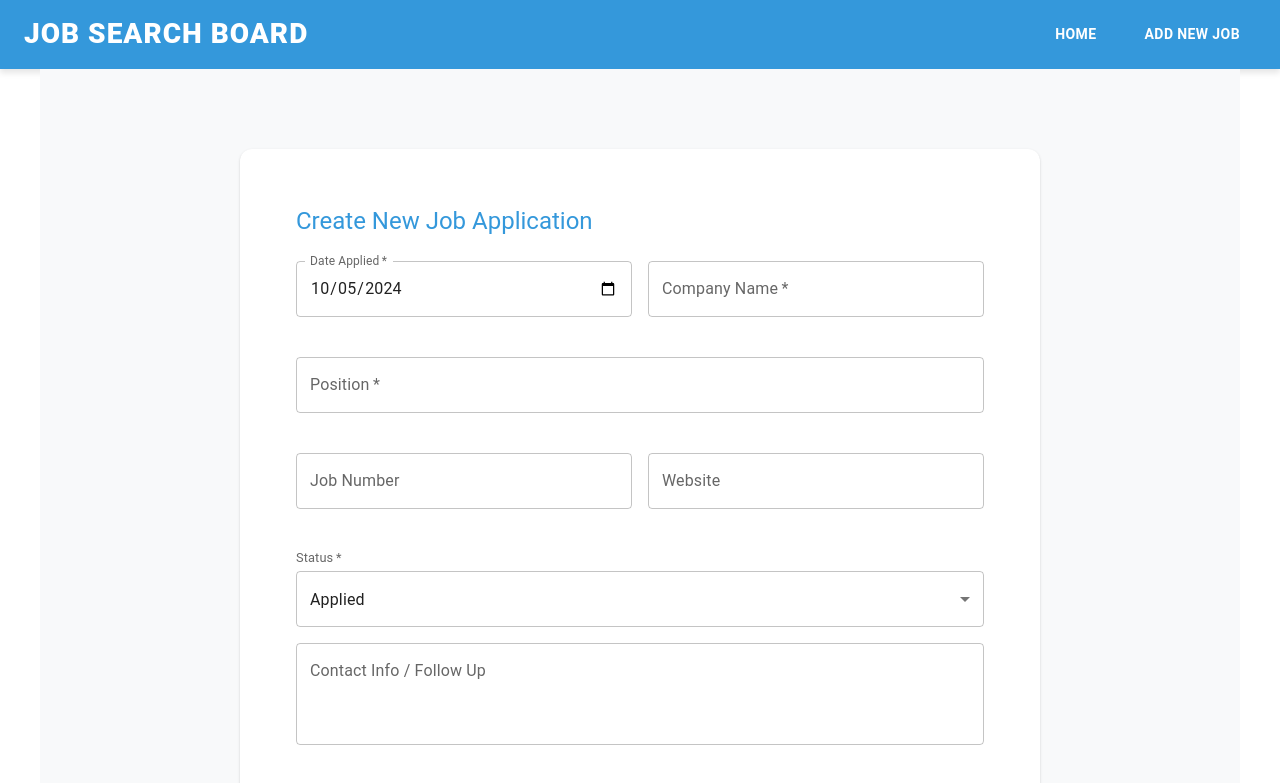
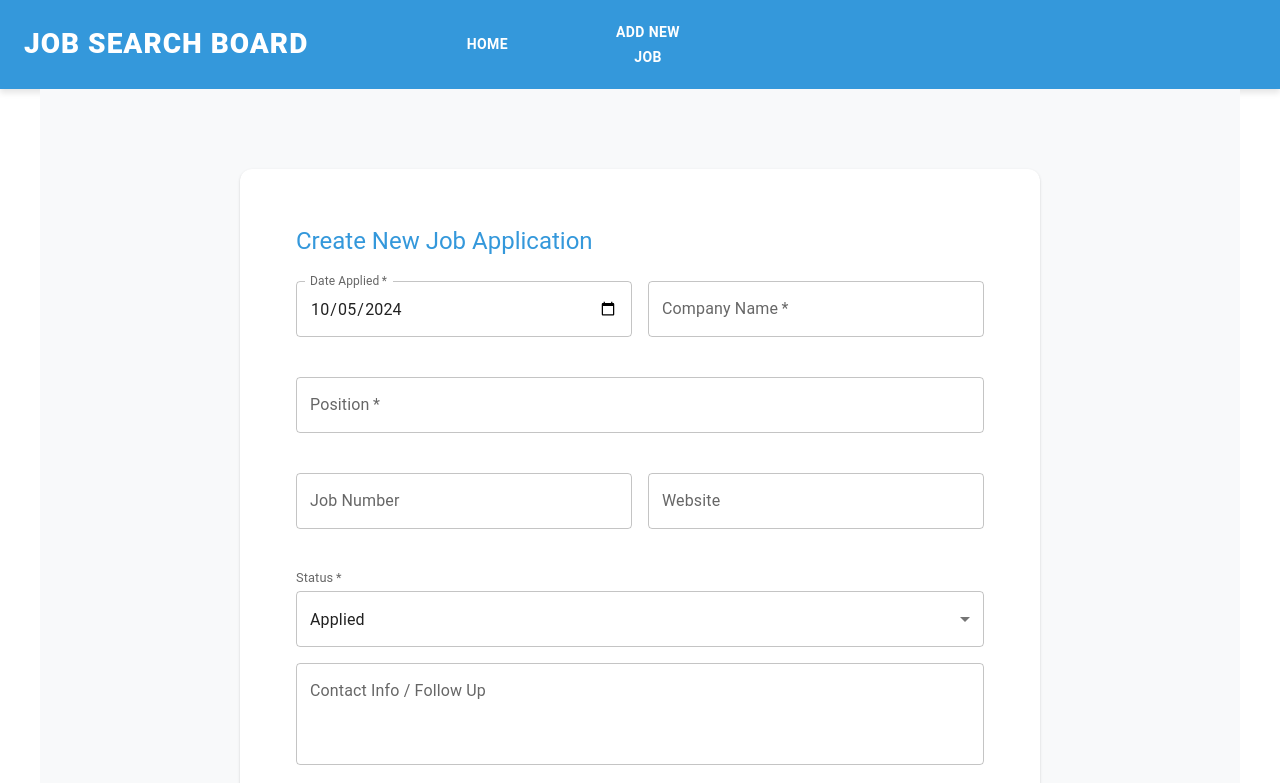
Before and after one commit to igordon215/JobSearchApp_Frontend, a React (Create React App) app: page /new in a window 1280 px wide. Shown: the top 783 px of the page. Built offline with nearby package versions, Linux system fonts and the light colour scheme.

Commit message:
3rd CSS change

```diff
--- a/src/App.tsx
+++ b/src/App.tsx
@@ -1,6 +1,6 @@
 import React from 'react';
 import { BrowserRouter as Router, Route, Routes, Link } from 'react-router-dom';
-import { AppBar, Toolbar, Typography, Container, Button, Box } from '@mui/material';
+import { AppBar, Toolbar, Typography, Container, Button, Grid } from '@mui/material';
 import JobList from './components/JobList';
 import JobForm from './components/JobForm';
 import JobDetails from './components/JobDetails';
@@ -12,17 +12,30 @@ const App: React.FC = () => {
       <div className="App">
         <AppBar position="static">
           <Toolbar>
+            <Grid container alignItems="center">
+              <Grid item xs={4}>
                 <Typography variant="h6" component="div" className="app-title">
                   Job Search Board
                 </Typography>
-            <Box>
+              </Grid>
+              <Grid item xs={4}>
+                <Grid container alignItems="center">
+                  <Grid item xs={4}>
                     <Button component={Link} to="/" color="inherit">
                       Home
                     </Button>
+                  </Grid>
+                  <Grid item xs={4} style={{ textAlign: 'center' }}>
                     <Button component={Link} to="/new" color="inherit">
-                Add New Job
+                      ADD NEW JOB
                     </Button>
-            </Box>
+                  </Grid>
+                  <Grid item xs={4}>
+                    {/* Empty grid item for balance */}
+                  </Grid>
+                </Grid>
+              </Grid>
+            </Grid>
           </Toolbar>
         </AppBar>
         <Container maxWidth="lg" className="main-content fade-in">
--- a/src/components/JobList.tsx
+++ b/src/components/JobList.tsx
@@ -46,13 +46,18 @@ const JobList: React.FC = () => {
 
   return (
     <Box sx={{ padding: '24px' }}>
-      <Typography variant="h4" component="h1" sx={{ textAlign: 'center', marginBottom: '24px', color: '#2196f3' }}>
+      <Typography
+        variant="h4"
+        component="h1"
+        className="job-applications-title"
+        sx={{ marginBottom: '48px' }}
+      >
         Job Applications
       </Typography>
       <Box sx={{
         display: 'grid',
         gridTemplateColumns: 'repeat(3, 1fr)',
-        gap: '16px',
+        gap: '24px',
         justifyContent: 'center'
       }}>
         {jobApplications.map((job) => (
--- a/src/index.css
+++ b/src/index.css
@@ -10,21 +10,20 @@
   --box-shadow: 0 8px 16px rgba(0, 0, 0, 0.1);
 }
 
+/* Improved Typography */
 body {
   margin: 0;
-  font-family: 'Inter', -apple-system, BlinkMacSystemFont, 'Segoe UI', 'Roboto', 'Oxygen',
-    'Ubuntu', 'Cantarell', 'Fira Sans', 'Droid Sans', 'Helvetica Neue',
-    sans-serif;
+  font-family: 'Roboto', 'Segoe UI', 'Helvetica Neue', Arial, sans-serif;
   -webkit-font-smoothing: antialiased;
   -moz-osx-font-smoothing: grayscale;
   background-color: var(--background-color);
   color: var(--text-color);
-  line-height: 1.8;
+  line-height: 1.6;
+  font-size: 16px;
 }
 
 code {
-  font-family: source-code-pro, Menlo, Monaco, Consolas, 'Courier New',
-    monospace;
+  font-family: 'Source Code Pro', Menlo, Monaco, Consolas, 'Courier New', monospace;
 }
 
 .container {
@@ -62,11 +61,24 @@ code {
   box-shadow: var(--box-shadow);
 }
 
-/* Typography */
+/* Improved Typography */
 h1, h2, h3, h4, h5, h6 {
   margin-bottom: 1.5rem;
   font-weight: 700;
   color: var(--primary-color);
+  line-height: 1.2;
+}
+
+h1 { font-size: 2.5rem; }
+h2 { font-size: 2rem; }
+h3 { font-size: 1.75rem; }
+h4 { font-size: 1.5rem; }
+h5 { font-size: 1.25rem; }
+h6 { font-size: 1rem; }
+
+p {
+  margin-bottom: 1rem;
+  line-height: 1.6;
 }
 
 /* Buttons */
@@ -81,10 +93,11 @@ button {
   font-weight: 600;
   text-transform: uppercase;
   letter-spacing: 0.5px;
+  font-size: 0.9rem;
 }
 
 button:hover {
-  background-color: darken(var(--primary-color), 10%);
+  background-color: #2980b9; /* Darker shade of primary color */
   transform: translateY(-2px);
   box-shadow: 0 4px 8px rgba(0, 0, 0, 0.1);
 }
@@ -110,6 +123,7 @@ input, textarea, select {
   border: 2px solid #e0e0e0;
   border-radius: 8px;
   font-size: 1rem;
+  font-family: inherit;
   transition: all 0.3s ease-in-out;
 }
 
@@ -142,6 +156,17 @@ input:focus, textarea:focus, select:focus {
   .job-form, .job-details {
     padding: 2rem;
   }
+
+  body {
+    font-size: 14px;
+  }
+
+  h1 { font-size: 2rem; }
+  h2 { font-size: 1.75rem; }
+  h3 { font-size: 1.5rem; }
+  h4 { font-size: 1.25rem; }
+  h5 { font-size: 1.1rem; }
+  h6 { font-size: 1rem; }
 }
 
 /* Custom scrollbar */
@@ -160,5 +185,5 @@ input:focus, textarea:focus, select:focus {
 }
 
 ::-webkit-scrollbar-thumb:hover {
-  background: darken(var(--primary-color), 10%);
+  background: #2980b9; /* Darker shade of primary color */
 }
```
Lines whose indentation alone changed are shown as unchanged.
